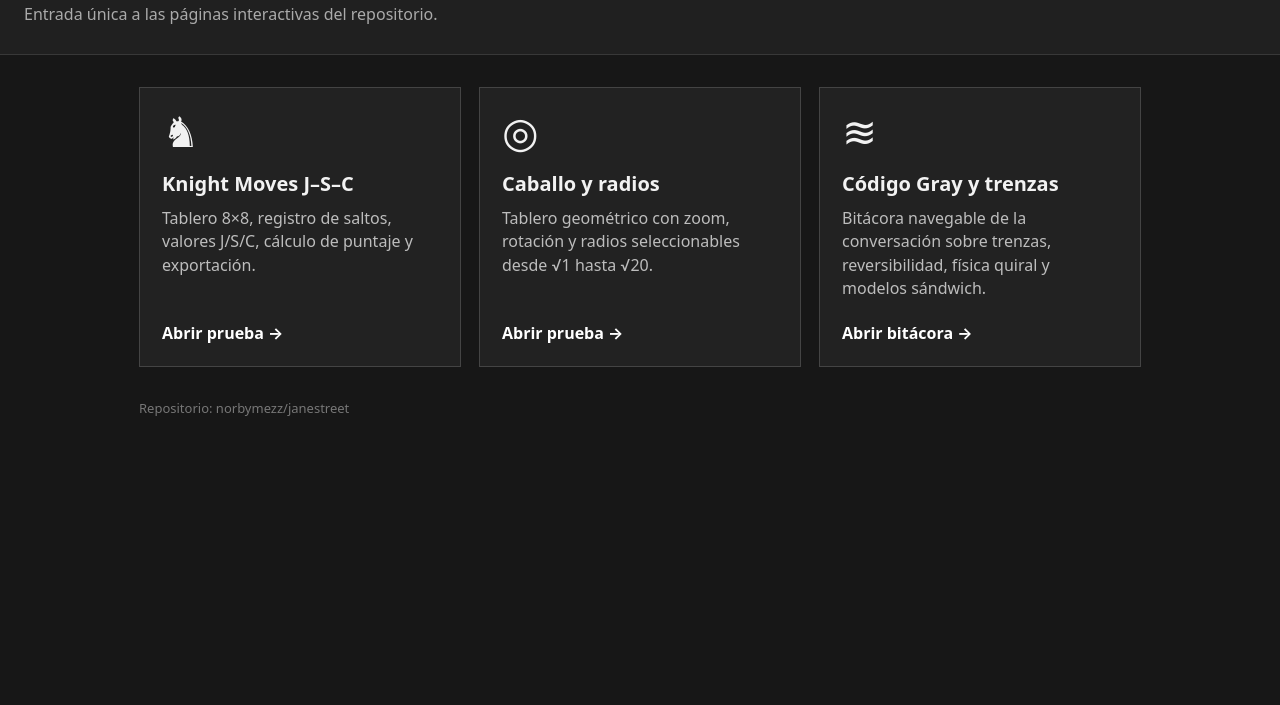
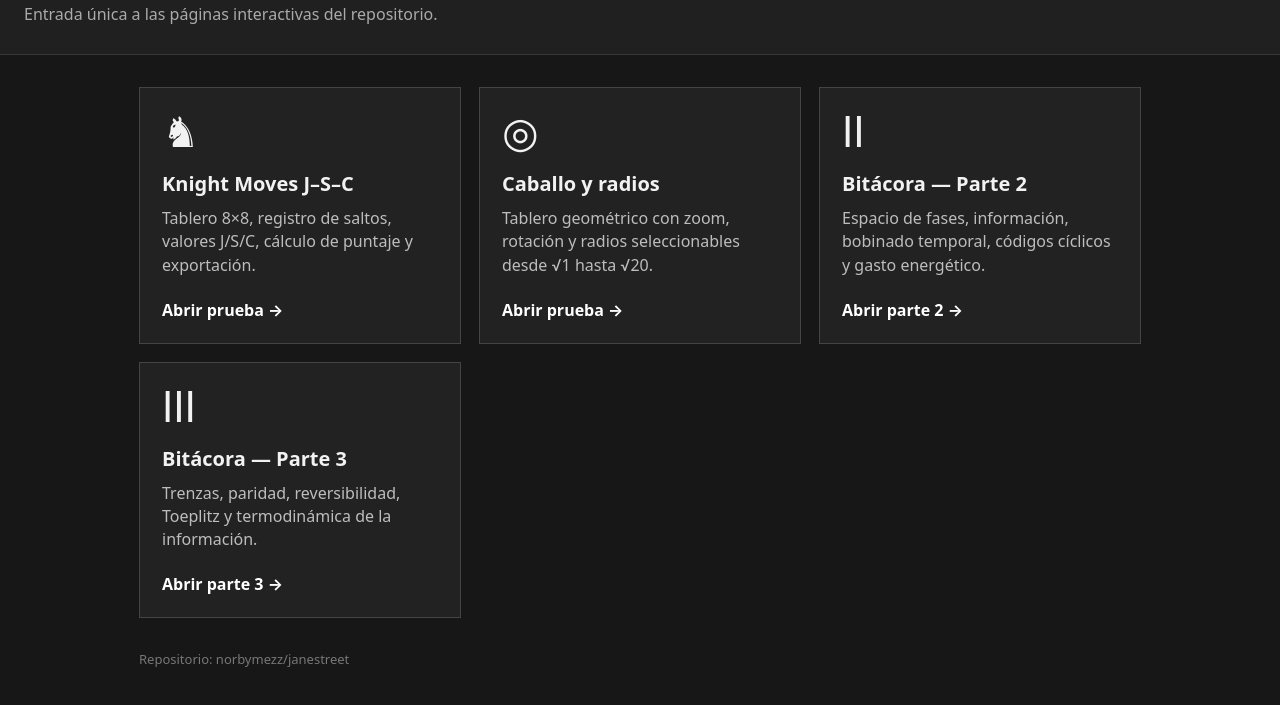
Before and after one commit to norbymezz/janestreet, a plain HTML site: page portal.html in a window 1280 px wide. Shown: the part 69-774 px from the top of the page. Drawn offline with Linux system fonts and the light colour scheme.

Commit message:
Reemplazar bitácora completa por accesos a partes 2 y 3

```diff
--- a/portal.html
+++ b/portal.html
@@ -43,11 +43,18 @@ footer{max-width:1050px;margin:0 auto;padding:0 24px 28px;color:#777;font-size:1
       <div class="open">Abrir prueba →</div>
     </a>
 
-    <a class="card" href="conversacion_codigo_gray_y_trenzas.html">
-      <div class="icon">≋</div>
-      <h2>Código Gray y trenzas</h2>
-      <p>Bitácora navegable de la conversación sobre trenzas, reversibilidad, física quiral y modelos sándwich.</p>
-      <div class="open">Abrir bitácora →</div>
+    <a class="card" href="html_output_conversacion_completa_parte_2.html">
+      <div class="icon">Ⅱ</div>
+      <h2>Bitácora — Parte 2</h2>
+      <p>Espacio de fases, información, bobinado temporal, códigos cíclicos y gasto energético.</p>
+      <div class="open">Abrir parte 2 →</div>
+    </a>
+
+    <a class="card" href="html_output_conversacion_completa_parte_3.html">
+      <div class="icon">Ⅲ</div>
+      <h2>Bitácora — Parte 3</h2>
+      <p>Trenzas, paridad, reversibilidad, Toeplitz y termodinámica de la información.</p>
+      <div class="open">Abrir parte 3 →</div>
     </a>
   </div>
 </main>
```
